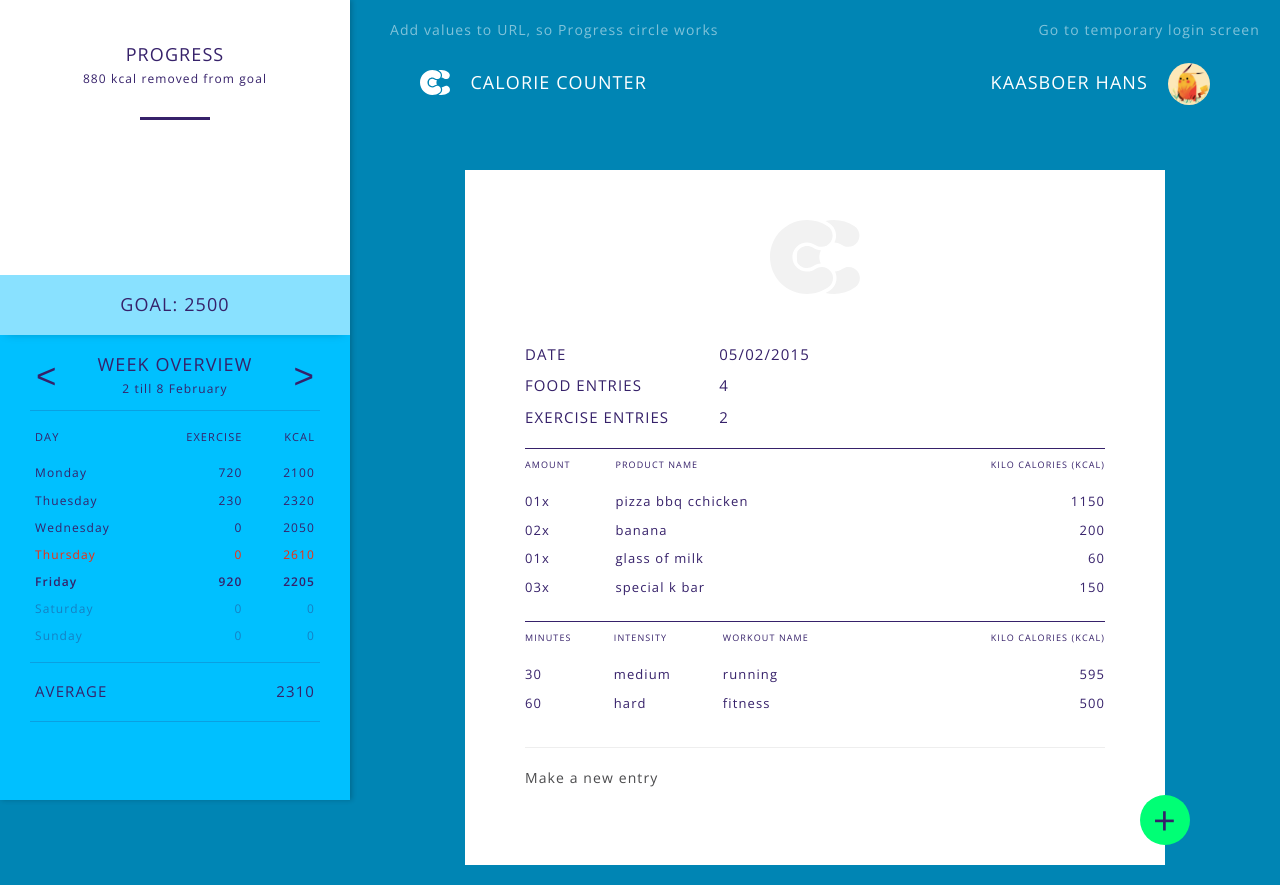
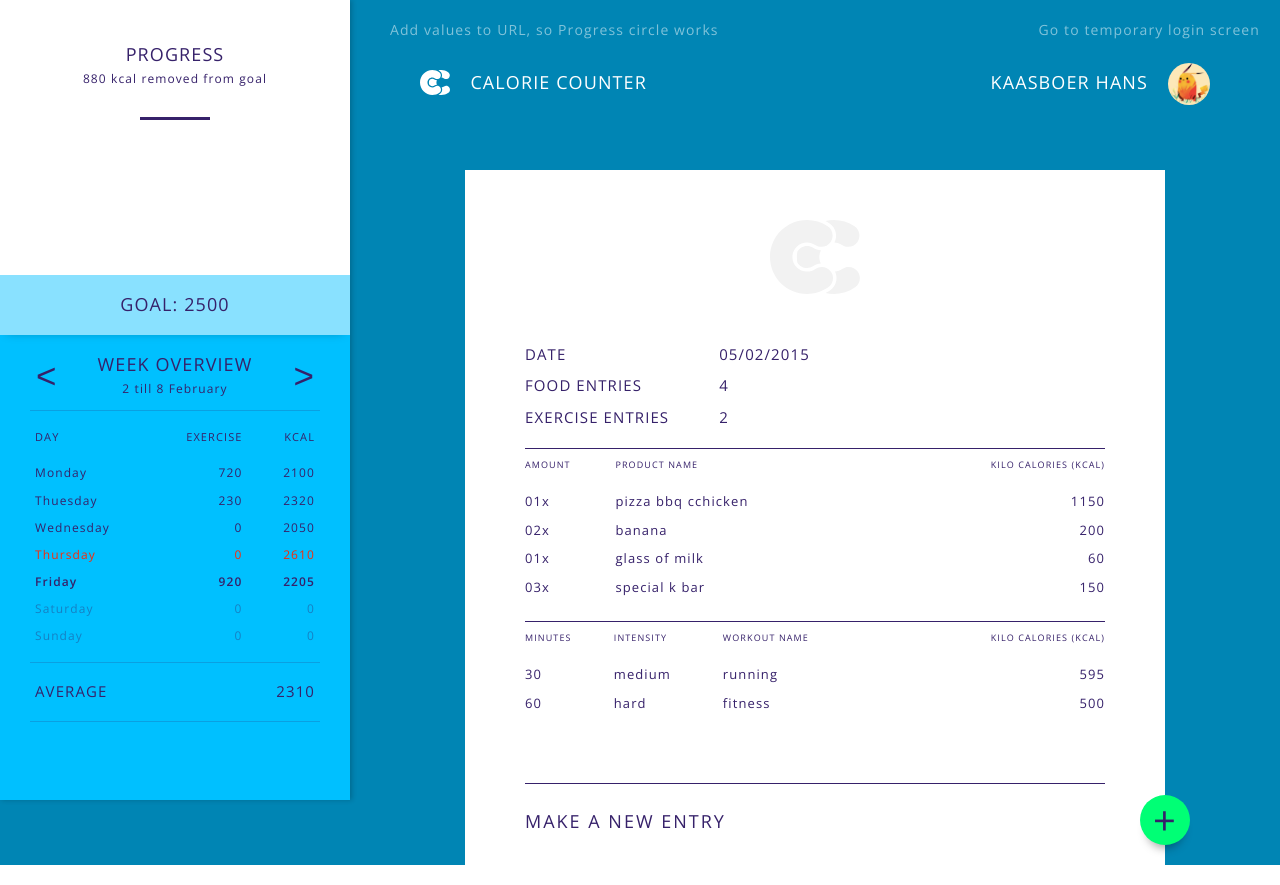
Before and after one commit to larsboesenach/Team-site, a PHP site: page / in a window 1280 px wide. Run offline with PHP 8.4, Linux system fonts and the light colour scheme; data that the repository does not hold is empty; some libraries are stand-ins or nearby versions.

Commit message:
Stuff added in the lesson

```diff
--- a/css/main.css
+++ b/css/main.css
@@ -144,7 +144,8 @@ html, body {
 .Homepage .SidebarFix {
   padding-left: 350px; }
   .Homepage .SidebarFix .Content-wrap {
-    padding: 30px 30px 0 30px; }
+    padding: 30px 30px 0 30px;
+    position: relative; }
   .Homepage .SidebarFix .Top-bar {
     display: block;
     height: 100px;
@@ -188,12 +192,11 @@ html, body {
         margin-top: -7px;
         overflow: hidden;
         border-radius: 50px;
-        background-image: url("../img/pikachu-userprofile.png");
         background-size: cover;
         background-position: center center; }
   .Homepage .SidebarFix .Content-entry {
     margin: 40px auto 0;
-    padding: 0 60px;
+    padding: 0 60px 90px;
     max-width: 700px;
     background-color: white;
     min-height: 695px;
@@ -245,7 +248,8 @@ html, body {
       right: -25px;
       cursor: pointer;
       z-index: 90;
-      text-align: center; }
+      text-align: center;
+      box-shadow: 0px 10px 10px -7px rgba(0, 0, 0, 0.35); }
       .Homepage .SidebarFix .Content-entry .Add-Button p {
         display: inline-block;
         font-size: 40px;
@@ -253,18 +257,51 @@ html, body {
         margin: 0px;
         margin-top: -4px;
         font-weight: 200; }
+    .Homepage .SidebarFix .Content-entry .Entry-emptyspace {
+      height: 0px;
+      -webkit-transition: all 300ms cubic-bezier(0.455, 0.03, 0.515, 0.955);
+      -moz-transition: all 300ms cubic-bezier(0.455, 0.03, 0.515, 0.955);
+      -o-transition: all 300ms cubic-bezier(0.455, 0.03, 0.515, 0.955);
+      transition: all 300ms cubic-bezier(0.455, 0.03, 0.515, 0.955); }
+    .Homepage .SidebarFix .Content-entry .Entry-emptyspace.open {
+      height: 81px; }
+    .Homepage .SidebarFix .Content-entry .Entry-make-new-entry {
+      position: absolute;
+      bottom: 0;
+      left: 0;
+      width: 100%;
+      padding: 0 60px 20px;
+      -webkit-transition: all 300ms cubic-bezier(0.455, 0.03, 0.515, 0.955);
+      -moz-transition: all 300ms cubic-bezier(0.455, 0.03, 0.515, 0.955);
+      -o-transition: all 300ms cubic-bezier(0.455, 0.03, 0.515, 0.955);
+      transition: all 300ms cubic-bezier(0.455, 0.03, 0.515, 0.955); }
+      .Homepage .SidebarFix .Content-entry .Entry-make-new-entry hr {
+        border-color: #36216A;
+        margin-bottom: 25px; }
+      .Homepage .SidebarFix .Content-entry .Entry-make-new-entry p {
+        font-size: 18px;
+        color: #36216A;
+        text-transform: uppercase;
+        letter-spacing: 2px; }
+    .Homepage .SidebarFix .Content-entry .Entry-make-new-entry.enlargeBotPad {
+      padding-bottom: 101px; }
     .Homepage .SidebarFix .Content-entry .Entry-input-form {
-      height: 80px;
+      height: 0px;
       width: 100%;
       position: absolute;
       left: 0;
-      bottom: -20px;
+      bottom: 0px;
       z-index: 80;
       visibility: hidden;
-      background-color: #EEEEEE; }
+      overflow: hidden;
+      background-color: #FCFCFC;
+      -webkit-transition: all 300ms cubic-bezier(0.455, 0.03, 0.515, 0.955);
+      -moz-transition: all 300ms cubic-bezier(0.455, 0.03, 0.515, 0.955);
+      -o-transition: all 300ms cubic-bezier(0.455, 0.03, 0.515, 0.955);
+      transition: all 300ms cubic-bezier(0.455, 0.03, 0.515, 0.955); }
     .Homepage .SidebarFix .Content-entry .Entry-input-form.open {
       visibility: visible;
-      bottom: 0; }
+      height: 81px; }
 
 .Sidebar-wrap {
   box-shadow: 2px 0px 5px rgba(0, 0, 0, 0.2); }
--- /dev/null
+++ b/includes/UserSettings.php
@@ -0,0 +1,6 @@
+
+<div class="UserSettings">
+	<div class="Settings-bg">
+
+	</div>
+</div>
--- a/index.php
+++ b/index.php
@@ -22,6 +22,8 @@
 
 <div class="SidebarFix">
 	<div class="Content-wrap">
+		<?php include('includes/UserSettings.php'); ?>
+
 		<div class="Top-bar">
 			<div class="Topbar-Logo">
 				<img src="img/CC_white.svg">
@@ -29,9 +31,9 @@
 			</div>
 
 			<div class="Topbar-User">
-				<p>Kaasboer Hans</p>
-				<div class="User-img">
-					<!-- <img src="img/pikachu-userprofile.png"> -->
+				<div class="UserWrap">
+					<p>Kaasboer Hans</p>
+					<div class="User-img" style="background-image: url('img/pikachu-userprofile.png')"></div>
 				</div>
 			</div>
 		</div>
@@ -120,6 +122,7 @@
 
 				<div class="Add-Button" id="Add-Button"><p>+</p></div>
 
+				<div class="Entry-emptyspace"></div>
 
 				<div class="Entry-make-new-entry">
 					<hr>
@@ -127,7 +130,18 @@
 				</div>
 
 				<div class="Entry-input-form">
-					<p>Hello this is input form</p>
+					<table>
+						<tr>
+							<td>amount</td>
+							<td>prod. name</td>
+							<td>calories</td>
+						</tr>
+						<tr>
+							<td><input type="text"></td>
+							<td><input type="text"></td>
+							<td><input type="text"></td>
+						</tr>
+					</table>
 				</div>
 
 			</div>
--- a/js/custom-js.js
+++ b/js/custom-js.js
@@ -3,11 +3,43 @@
 
 $(document).ready(function() {
 	$('#Add-Button').on('click', function() {
-		$('#Add-Button').addClass('active');
-		$('.Entry-input-form').addClass('open');
+		$('#Add-Button').toggleClass('active');
+		$('.Entry-input-form').toggleClass('open');
+		$('.Entry-emptyspace').toggleClass('open');
+		$('.Entry-make-new-entry').toggleClass('enlargeBotPad');
 	});
 
+	// - - - - - - - - - - - - -
+
+	$('.UserWrap').on('click', function() {
+		$('.UserSettings').addClass('show');
+	});
+
+	$('.UserSettings').on('click', function() {
+		$('.UserSettings').removeClass('show');
+	});
+
+	// - - - - - - - - - - - - -
+
+//
+    // Scroll to functionality
+    // a.scrollto
+    // href="#ID-element"
+    //  scrollt 100px van bovenkant venster van element af met ID gelijk aan href
+    //
+    $(".scrollto").on('click',function (e) {
+      e.preventDefault();
+
+      var target = this.hash;
+      var $target = $(target);
+      var amount = 100;
+
+        $('html, body').stop().animate({
+          'scrollTop': $target.offset().top-amount
+        }, 700, 'swing', function () {
+          window.location.hash = target;
+        });
+
+    });
 
 });
-
-// - - - - - - - - - - - - -
--- a/scss/main.scss
+++ b/scss/main.scss
@@ -26,6 +26,8 @@
 
 @import "modules/sidebar";
 
+@import "modules/UserSettings";
+
 @import "modules/footer";
 
 
--- /dev/null
+++ b/scss/modules/_UserSettings.scss
@@ -0,0 +1,28 @@
+
+.UserSettings {
+	visibility: hidden;
+	.Settings-bg {
+		opacity: 0;
+		top: 60px;
+		bottom: 0px;
+		left: 380px;
+		right: 30px;
+
+		@include easing-mixin-1;
+	}
+}
+
+.UserSettings.show {
+	visibility: visible;
+	.Settings-bg {
+		opacity: 1;
+		bottom: 30px;
+		top: 30px;
+	}
+}
+
+.Settings-bg {
+	background-color: white;
+	position: fixed;
+	z-index: 200;
+}
--- a/scss/modules/_homepage.scss
+++ b/scss/modules/_homepage.scss
@@ -4,6 +4,7 @@
 
 	.Content-wrap {
 		padding: 30px 30px 0 30px;
+		position: relative;
 	}
 	.Top-bar {
 		display: block;
@@ -41,6 +42,11 @@
 			text-align: right;
 			padding-left: 270px;
 
+			.UserWrap {
+				display: inline-block;
+				cursor: pointer;
+			}
+
 			p {
 				display: inline-block;
 				text-transform: uppercase;
@@ -58,7 +64,7 @@
 				margin-top: -7px;
 				overflow: hidden;
 				border-radius: 50px;
-				background-image: url('../img/pikachu-userprofile.png');
+				//background-image: url('../img/pikachu-userprofile.png');
 				background-size: cover;
 				background-position: center center;
 
@@ -68,7 +74,7 @@
 
 	.Content-entry {
 		margin: 40px auto 0;
-		padding: 0 60px;
+		padding: 0 60px 90px;
 		max-width: 700px;
 		background-color: white;
 		min-height: 695px;
@@ -155,6 +161,8 @@
 			cursor: pointer;
 			z-index: 90;
 			text-align: center;
+
+			box-shadow: $box-shadow3;
 			p {
 				display: inline-block;
 				font-size: 40px;
@@ -166,19 +174,57 @@
 			}
 		}
 
+		.Entry-emptyspace {
+			height: 0px;
+
+			@include easing-mixin-2;
+		}
+
+		.Entry-emptyspace.open {
+			height: 81px;
+		}
+
+		.Entry-make-new-entry {
+			position: absolute;
+			bottom: 0;
+			left: 0;
+			width: 100%;
+			padding: 0 60px 20px;
+
+			@include easing-mixin-2;
+
+			hr {
+				border-color: $purple;
+				margin-bottom: 25px;
+			}
+
+			p {
+				font-size: $FontSize-Titels;
+				color: $purple;
+				text-transform: uppercase;
+				letter-spacing: 2px;
+			}
+		}
+		.Entry-make-new-entry.enlargeBotPad {
+			padding-bottom: 101px;
+		}
+
 		.Entry-input-form {
-			height: 80px;
+			height: 0px;
 			width: 100%;
 			position: absolute;
 			left: 0;
-			bottom: -20px;
+			bottom: 0px;
 			z-index: 80;
 			visibility: hidden;
-			background-color: $grey-bg1;
+			overflow: hidden;
+			background-color: $grey-bg3;
+
+			@include easing-mixin-2;
 		}
 		.Entry-input-form.open {
 			visibility: visible;
-			bottom: 0;
+			height: 81px;
 		}
 	}// content-entry
 }// sidebar-fixx
--- a/scss/modules/_settings.scss
+++ b/scss/modules/_settings.scss
@@ -32,12 +32,30 @@ $green:     #00FF75;
 // Colors assigned to specific objects
 $grey-bg1:		#EEEEEE;
 $grey-bg2:    #F5F5F5;
+$grey-bg3:    #FCFCFC;
 //--------------------
 
 // Box-shadows
 $box-shadow:    0px 4px 10px -7px rgba(0, 0, 0, 0.35);
 $box-shadow2:   2px 0px 5px rgba(0, 0, 0, 0.2);
+$box-shadow3:   0px 10px 10px -7px rgba(0, 0, 0, 0.35);
 //----------------------
+
+// Easing mixins
+// - - - - - -
+@mixin easing-mixin-1 {
+  -webkit-transition:all 0.2s ease;
+  -moz-transition:all 0.2s ease;
+  -o-transition:all 0.2s ease;
+}
+// - - - - - -
+@mixin easing-mixin-2 {
+  -webkit-transition: all 300ms cubic-bezier(0.455, 0.03, 0.515, 0.955);
+  -moz-transition:all 300ms cubic-bezier(0.455, 0.03, 0.515, 0.955);
+  -o-transition:all 300ms cubic-bezier(0.455, 0.03, 0.515, 0.955);
+  transition: all 300ms cubic-bezier(0.455, 0.03, 0.515, 0.955);
+}
+// - - - - - -
 
 
 // Settings
```
Also changed, not shown: other parts of css/main.css (+27 -0 lines), 1 other file.
